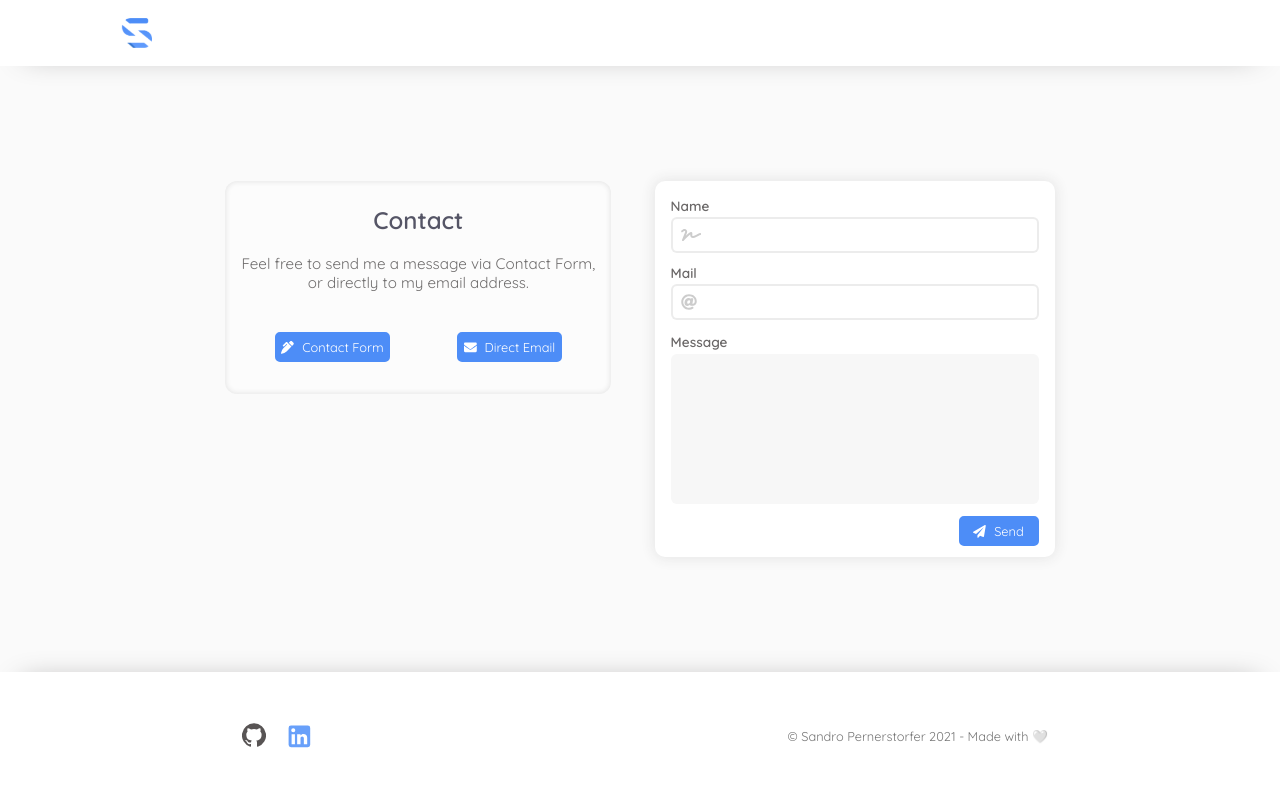
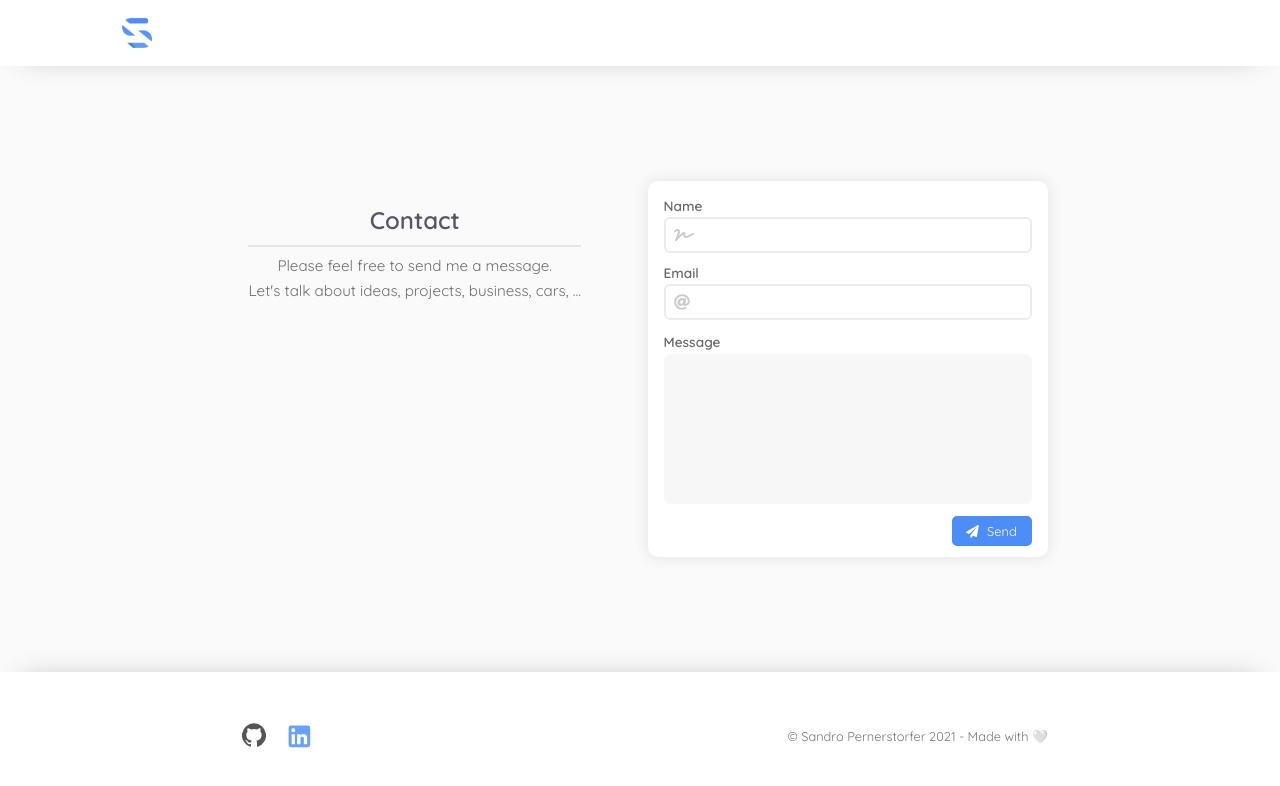
Before and after one commit to sandroleibrecht/portfolio, a React (Create React App) app: page /contact in a window 1280 px wide. Shown: the top 786 px of the page. Built offline with nearby package versions, Linux system fonts and the light colour scheme; no server answers.

Commit message:
UI update for contact components

```diff
--- a/src/assets/translations/contact.json
+++ b/src/assets/translations/contact.json
@@ -2,31 +2,27 @@
   "en": {
     "info": {
       "heading":"Contact",
-      "info1": "Feel free to send me a message via Contact Form,",
-      "info2": "or directly to my email address.",
-      "button1": "Contact Form",
-      "button2": "Direct Email"
+      "info1": "Please feel free to send me a message.",
+      "info2": "Let's talk about ideas, projects, business, cars, ..."
     },
     "form": {
       "message": "Message",
       "submit": "Send",
       "noError": "Thank you for your message!",
-      "error": "Sorry, it seems like an error occured with the Mail Service."
+      "error": "Sorry, an error occured while sending."
     }
   },
   "de": {
     "info": {
       "heading":"Kontakt",
-      "info1": "Schick mir eine Nachricht über das Kontakt Formular,",
-      "info2": "oder direkt an meine Email Adresse.",
-      "button1": "Kontakt Form",
-      "button2": "Direkte Mail"
+      "info1": "Schick mir gerne eine Nachricht.",
+      "info2": "Sprechen wir über Ideen, Projekte, Business, Autos, ..."
     },
     "form": {
       "message": "Nachricht",
       "submit": "Senden",
       "noError": "Vielen Dank für die Nachricht!",
-      "error": "Entschuldige, es scheint ein Problem beim Mail Service zu geben."
+      "error": "Entschuldige, beim Versenden ist ein Problem aufgetreten."
     }
   }
 }
--- a/src/components/contact/ContactForm.jsx
+++ b/src/components/contact/ContactForm.jsx
@@ -55,7 +55,7 @@ function ContactForm({ formText }) {
         />
         <FontAwesomeIcon icon={faSignature} />
       </div>
-      <label htmlFor="mail" className={errors.mail ? 'error': null }>Mail</label>
+      <label htmlFor="mail" className={errors.mail ? 'error': null }>Email</label>
       <div className="inputWrapper">
         <input
           onChange={ e => dispatch(setValue('mail', e.target.value))}
--- a/src/components/contact/ContactInfo.jsx
+++ b/src/components/contact/ContactInfo.jsx
@@ -1,32 +1,15 @@
 import React from 'react';
 // Styling
 import styled from 'styled-components';
-// Font Awesome
-import { faEnvelope, faPenAlt } from '@fortawesome/free-solid-svg-icons';
-// Components
-import Button from '../Button';
-// Redux
-import { useDispatch } from 'react-redux';
-import { setFocus } from '../../state/contactState';
 
 function ContactInfo({ infoText }) {
-
-  const dispatch = useDispatch();
 
   return (
     <InfoWrapper>
       <div className="textSection">
         <h1>{infoText.heading}</h1>
-        <p>{infoText.info1}</p>
-        <p>{infoText.info2}</p>
-      </div>
-      <div className="buttonContainer">
-        <div onClick={ () => dispatch( setFocus(true) ) }>
-          <Button icon={faPenAlt} text={infoText.button1} />
-        </div>
-        <div onClick={ () => window.open('mailto:sandro.pernerstorfer@gmail.com') } >
-          <Button icon={faEnvelope} text={infoText.button2} />
-        </div>
+        <p id='info1'>{infoText.info1}</p>
+        <p id='info2'>{infoText.info2}</p>
       </div>
     </InfoWrapper>
   );
@@ -38,14 +21,12 @@ const InfoWrapper = styled.div`
   flex-direction: column;
   justify-content: flex-start;
   align-items: flex-start;
-  background-color:hsl(0, 0%, 99%);
-  box-shadow: inset 0 0 5px 1px #e6e6e6;
   border-radius: 12px;
   padding: 1rem;
   padding-top: 1.5rem;
   padding-bottom: 2rem;
   margin: 0 .5rem;
-  margin-bottom: 2rem;
+  margin-bottom: .5rem;
   text-align: center;
 
   @media ( max-width: 836px){
@@ -53,31 +34,23 @@ const InfoWrapper = styled.div`
   }
 
   .textSection{
-    margin-bottom: 2rem;
     h1{
-      margin-bottom: 1.2rem;
+      margin-bottom: .6rem;
+      padding-bottom: .6rem;
       font-weight: 600;
       color: #556;
+      border-bottom: 2px solid #e4e4e4;
     }
 
-    p{
+    #info1, #info2{
       color: #706e6e;
       font-size: .95rem;
     }
-  }
 
-  .buttonContainer{
-    width: 100%;
-    display: flex;
-    justify-content: space-around;
-    align-items: center;
-
-    @media ( max-width: 310px){
-      flex-direction: column;
-      button:nth-child(2){ padding-right: 14px }
+    #info2{
+      margin-top: 6px;
+      margin-bottom: 2rem;
     }
-
-    button{ margin-top: .5rem }
   }
 `;
 
--- a/src/components/contact/ContactWrapper.jsx
+++ b/src/components/contact/ContactWrapper.jsx
@@ -24,7 +24,6 @@ const ContactSection = styled.section`
   justify-content: center;
   align-items: center;
   background-color: hsl(0, 0%, 98%);
-  /* background-color: #0f0f4b; */
 
   .formWrapper{
     display: flex;
```
